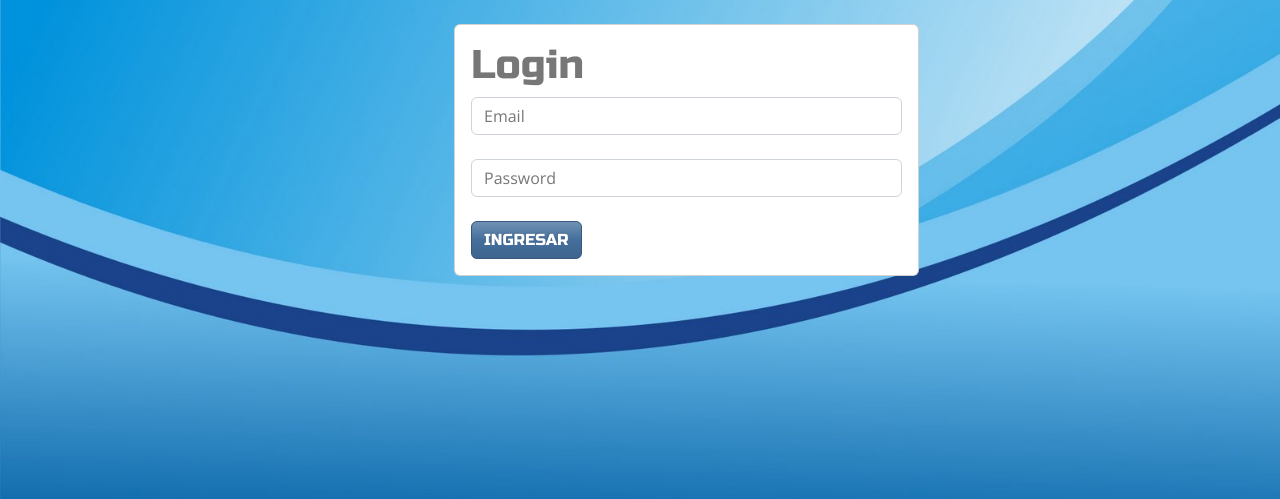
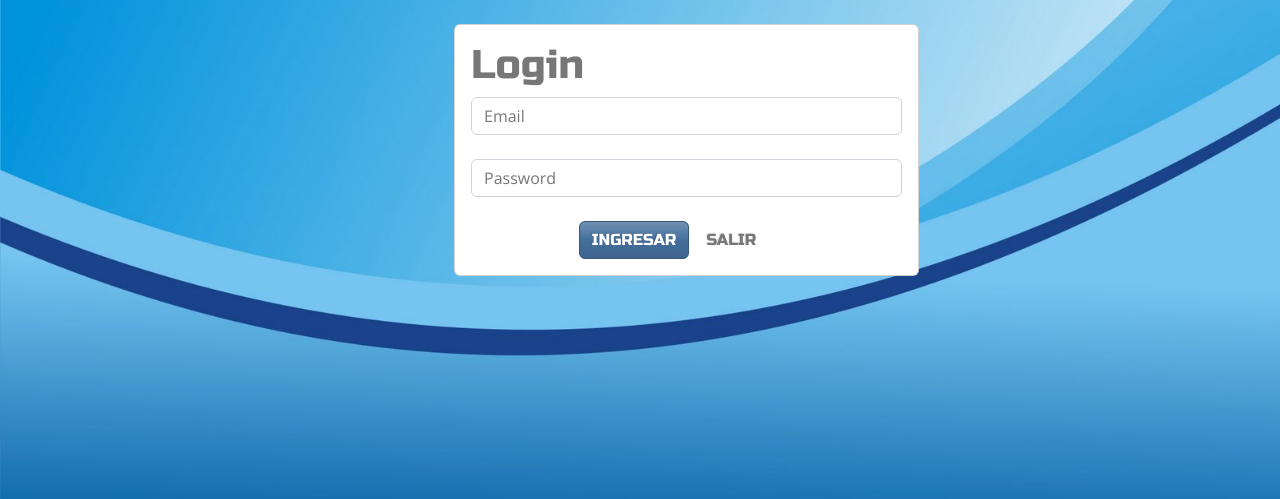
Before and after one commit to marcosegutierrez/TerApp_TPDI, a Flask app: page /login in a window 1280 px wide. Shown: the part 94-593 px from the top of the page. Run offline with Flask 2, Linux system fonts and the light colour scheme; some libraries are stand-ins or nearby versions.

Commit message:
Reincorporación botón SALIR de pantalla LOGIN

```diff
--- a/templates/Login.html
+++ b/templates/Login.html
@@ -4,35 +4,31 @@
 
 <html>
     <div class="col-md-5 pt-4 offset-md-4">
-
         <form action="/login" method="POST">
-
             <div class="login card card-body">
               <div class="login-screen">
                 <div class="app-title">
                     <h1>Login</h1>
                 </div>
-
                 <div class="login-form">
                     <div class="control-group">
-
                         <input type="text" class="login-field form-control" value="" placeholder="Email" name="email">
-
                         <label class="login-field-icon fui-user" for="login-name"></label>
                     </div>
                     <div class="control-group">
-
                         <input type="password" class="login-field form-control" value="" placeholder="Password" name="password">
-
                         <label class="login-field-icon fui-lock" for="login-pass"></label>
                     </div>
+                    <div class="btn-block offset-md-3">
                         <input type="submit" value="INGRESAR" class="btn btn-primary btn-large btn-block">
+                        <a href="/beginning">
+                            <input type="button" value="SALIR" class="btn btn-bg">
+                        </a>
                     </div>
                 </div>
               </div>
-
+            </div>
         </form>
-        </div>
     </div>
 </html>
 
```
Lines whose indentation alone changed are shown as unchanged.
